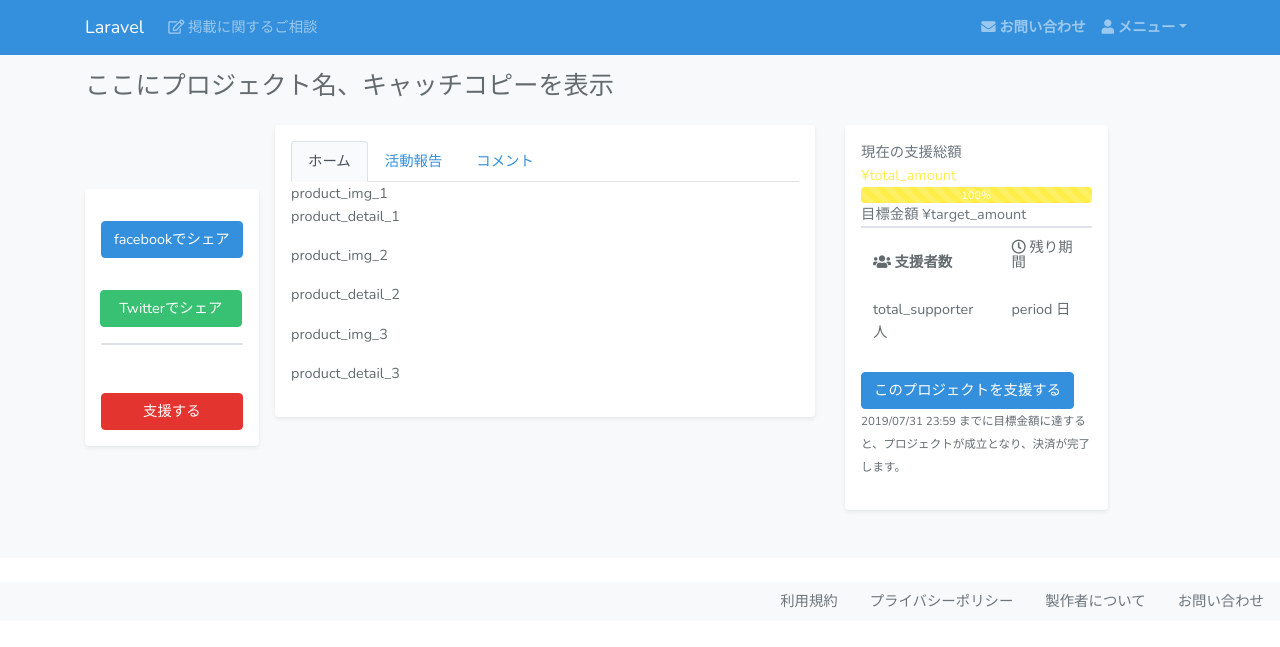
After one commit to hummingbirdbike2018/crowd_funding, a Laravel app: page /projects/1 in a window 1280 px wide. The commit adds this page. Shown: the top 647 px of the page. Run offline with Laravel 8, Linux system fonts and the light colour scheme; some libraries are stand-ins or nearby versions.

Commit message:
プロジェクトページフロント部分作成

```diff
--- a/CrowdFunding/app/Draft.php
+++ b/CrowdFunding/app/Draft.php
@@ -7,6 +7,9 @@ use Illuminate\Database\Eloquent\Model;
 
 class Draft extends Model
 {
+	//参照先テーブル指定
+	protected $table = "draft_product";
+
 	protected $fillable = [
 			'name', 'email', 'pj_title', 'target_amount',
 			'overview', 'image_url', 'return', 'faq1', 'faq2',
--- /dev/null
+++ b/CrowdFunding/app/Http/Controllers/ProjectController.php
@@ -0,0 +1,22 @@
+<?php
+
+namespace App\Http\Controllers;
+
+use Illuminate\Http\Request;
+use App\Project;
+
+class ProjectController extends Controller
+{
+	// public function index (int $pj_id) {
+	//
+	// 	$selected_project = Project::Find($pj_id); //全てのプロジェクトを取得
+	// 	$project = Project::Where('pj_id', $selected_project->pj_id)->get();
+	//
+	// 	return view('projects/{pj_id}',
+	// 	[
+	// 		'projects' => $project	//view関数でmypageに上で取得した情報をusersをキーとして渡す
+	// 	]);
+	public function index() {
+		return view('projects/description');
+	}
+}
--- a/CrowdFunding/app/Http/Controllers/UserController.php
+++ b/CrowdFunding/app/Http/Controllers/UserController.php
@@ -39,6 +39,6 @@ class UserController extends Controller
 		$user->save();
 
 		//
-		return view('変更を保存しました。');
+		return view('/');
 	}
 }
--- a/CrowdFunding/app/Http/Requests/DraftRequest.php
+++ b/CrowdFunding/app/Http/Requests/DraftRequest.php
@@ -1,6 +1,7 @@
 <?php
 
 namespace App\Http\Requests;
+
 
 use Illuminate\Foundation\Http\FormRequest;
 
--- a/CrowdFunding/resources/views/draft.blade.php
+++ b/CrowdFunding/resources/views/draft.blade.php
@@ -24,9 +24,8 @@
 			<!-- プロダクト起案フォーム -->
 			<div class= "container">
 				<div class="border bg-light rounded p-4 shadow p-3 mb-5 w-90 p-3 mx-auto">
-				<form action="{{ 'store' }}" method="POST">
+				<form action="{{ 'draft/store' }}" method="POST">
 					@csrf
-					<form>
 						<div class="contact_form row">
 							<div class= "contact_form is_products w-75 mx-auto">
 								<div class="form-group form-content">
@@ -41,7 +40,7 @@
 									<p>
 									<small>仮のタイトルで結構です。</small>
 									<input id="pj_title" class="form-control rounded-0 mb-3" placeholder="" value="{{ old('pj_title') }}">
-									<label for="target_amount" class="font-weight-bold">{{ __('目標額(円)') }}</label>
+									<label for="target_amount" class="font-weight-bold">{{ __('目標額 (円)') }}</label>
 									<span class="required-item text-danger">*</span>
 									<p>
 									<small>総額でどの程度の金額を集めたいか入力してください。</small>
--- /dev/null
+++ b/CrowdFunding/resources/views/projects/description.blade.php
@@ -0,0 +1,86 @@
+@extends('layout')
+
+
+
+@section('content')
+<div class="product-container bg-light">
+	<div class="container">
+		<div class="heading-container">
+				<h3 class="py-3">ここにプロジェクト名、キャッチコピーを表示</h3>
+		</div>
+		<div class="main-container">
+			<div class="row">
+				<div class="col col-md-2 btn-group-vertical">
+					<div class="shadow-sm p-3 mb-5 bg-white rounded">
+						<button type="button" class="btn btn-primary my-3">facebookでシェア</button>
+						<button type="button" class="btn btn-success my-3">Twitterでシェア</button>
+						<div class="border"></div>
+						<button type="button" class="btn btn-danger mt-5">支援する</button>
+					</div>
+				</div>
+			<div class="col-md-6">
+				<div class="shadow-sm p-3 mb-5 bg-white rounded">
+					<nav>
+						<div class="nav nav-tabs" id="nav-tab" role="tablist">
+							<a class="nav-item nav-link active" id="nav-home-tab" data-toggle="tab" href="#nav-home" role="tab" aria-controls="nav-home" aria-selected="true">ホーム</a>
+							<a class="nav-item nav-link" id="nav-profile-tab" data-toggle="tab" href="#nav-profile" role="tab" aria-controls="nav-profile" aria-selected="false">活動報告</a>
+							<a class="nav-item nav-link" id="nav-contact-tab" data-toggle="tab" href="#nav-contact" role="tab" aria-controls="nav-contact" aria-selected="false">コメント</a>
+						</div>
+						<div class="tab-content" id="nav-tabContent">
+							<div class="tab-pane fade show active " id="nav-home" role="tabpanel" aria-labelledby="nav-home-tab">
+								{{ 'product_img_1' }}<p>
+								{{ 'product_detail_1' }}<p>
+								{{ 'product_img_2' }}<p>
+								{{ 'product_detail_2' }}<p>
+								{{ 'product_img_3' }}<p>
+								{{ 'product_detail_3' }}<p>
+							</div>
+							<div class="tab-pane fade" id="nav-profile" role="tabpanel" aria-labelledby="nav-profile-tab">
+							</div>
+							<div class="tab-pane fade" id="nav-contact" role="tabpanel" aria-labelledby="nav-contact-tab">
+							</div>
+						</div>
+					</nav>
+				</div>
+			</div>
+			<div class="col col-md-4">
+				<div class="shadow-sm p-3 mb-5 bg-white rounded w-75">
+					<div class="text text-muted text-small">現在の支援総額</div>
+					<strong>
+						<span class="text-warning display-4v project-status">¥{{ 'total_amount' }}</span>
+					</strong>
+					<div class="progress">
+						<div class="progress-bar progress-bar-striped progress-bar-animated bg-warning" role="progressbar" aria-valuenow="100" aria-valuemin="0" aria-valuemax="100" style="width: 100%">100%</div>
+					</div>
+					<div class="text-muted text-small">目標金額 ¥{{ 'target_amount' }}</div>
+					<div class="border"></div>
+					<table class="table table-borderless">
+						<thead>
+							<tr>
+								<th scope="col">
+									<i class="fas fa-users"> 支援者数</i>
+								</th>
+								<th scope="col">
+									<i class="far fa-clock"> 残り期間</i>
+								</th>
+							</tr>
+						</thead>
+						<tbody>
+							<tr>
+								<td class="project-supporter">{{ 'total_supporter' }} 人</td>
+								<td class="project-period">{{ 'period' }} 日</td>
+							</tr>
+						</tbody>
+					</table>
+					<button type="button" class="btn btn-primary">このプロジェクトを支援する</button><p>
+					<small>2019/07/31 23:59 までに目標金額に達すると、プロジェクトが成立となり、決済が完了します。</small>
+				</div>
+			</div>
+			</div>
+		</div>
+
+</div>
+</div>
+@endsection
+
+@include('footer')
--- a/CrowdFunding/resources/views/user/edit.blade.php
+++ b/CrowdFunding/resources/views/user/edit.blade.php
@@ -2,7 +2,7 @@
 
 @section('content')
 <div class= "container">
-	<form action="{{ 'edit' }}" method="POST">
+	<form action="{{ 'edit/store' }}" method="POST">
 		@csrf
 		<div class="edit_user row">
 			<div class= "edit_user is_basic col col-md-3 mx-auto">
--- a/CrowdFunding/routes/web.php
+++ b/CrowdFunding/routes/web.php
@@ -16,8 +16,8 @@
 	//利用規約
 	Route::get('/terms', function () { return view('terms'); });
 	//会員情報変更
-	Route::get('/user/{id}/edit', 'UserController@index')->name('user/edit');
-	Route::post('/user/{id}/edit', 'UserController@store')->name('user/edit');
+	Route::get('user/{id}/edit', 'UserController@index');
+	Route::post('user/{id}/edit/store', 'UserController@store');
 	//マイページ
 	Route::get('/user/{id}/top', function () { return view('user/top'); });
 	//退会
@@ -27,8 +27,11 @@
 	Route::post('/contact', 'HomeController@store')->name('contact');
 	//掲載に関するご相談
 	Route::get('draft', 'DraftController@index');
-	Route::post('draft/confirm', 'DraftController@confirm')->name('confirm');
-	Route::post('draft/complete', 'DraftController@confirm')->name('complete');
+	Route::post('draft/store', 'DraftController@store');
+	//プロジェクトページ
+	Route::get('projects/{pj_id}', 'ProjectController@index');
+	// Route::post('draft/confirm', 'DraftController@confirm')->name('confirm');
+	// Route::post('draft/complete', 'DraftController@confirm')->name('complete');
 	//});
 	//認証機能
 	Auth::routes();
```
Also changed, not shown: CrowdFunding/app/Http/Controllers/DraftController.php (+58 -0 lines), CrowdFunding/app/Project.php (added, +14 -0 lines), CrowdFunding/database/migrations/2019_06_13_203424_create_projects_table.php (added), CrowdFunding/resources/views/projects/comments.blade.php (added), CrowdFunding/resources/views/projects/plannner.blade.php (added), CrowdFunding/resources/views/projects/project_report.blade.php (added), CrowdFunding/resources/views/projects/reward.blade.php (added), CrowdFunding/resources/views/projects/status.blade.php (added).
